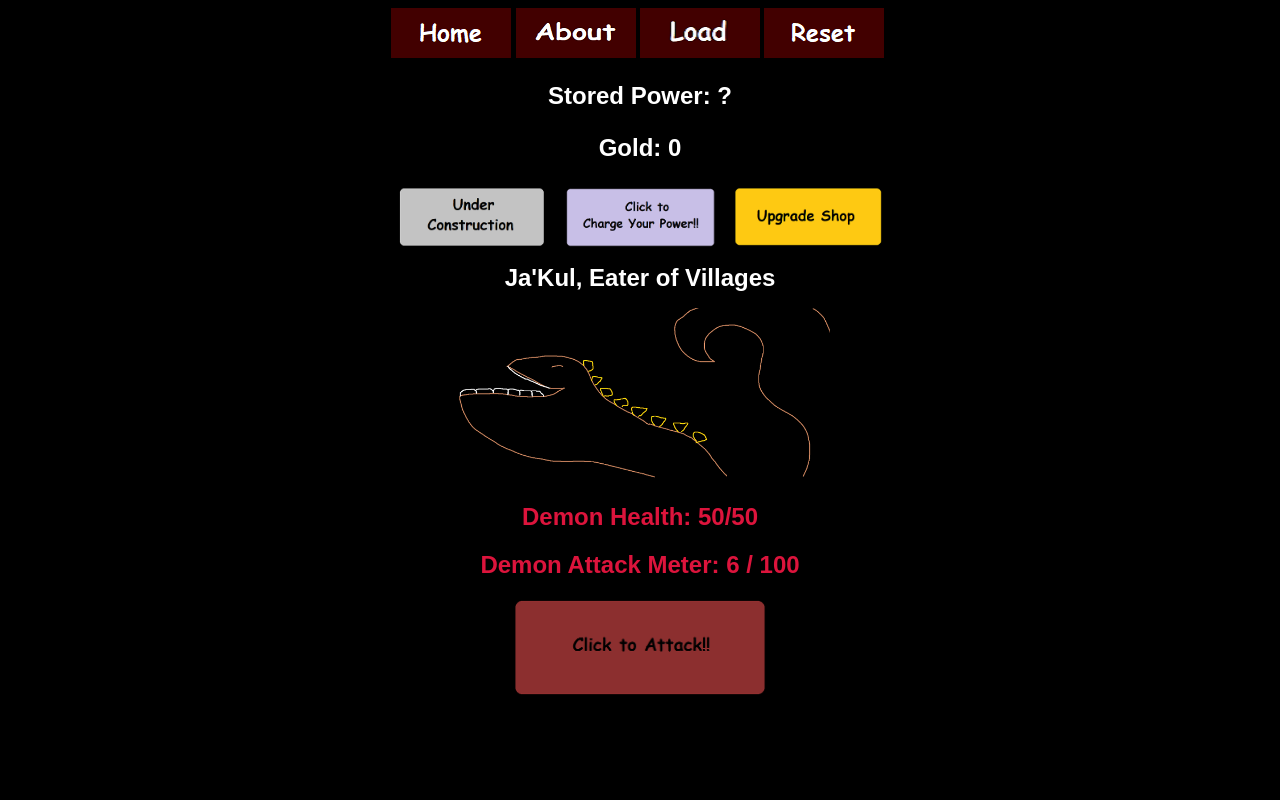
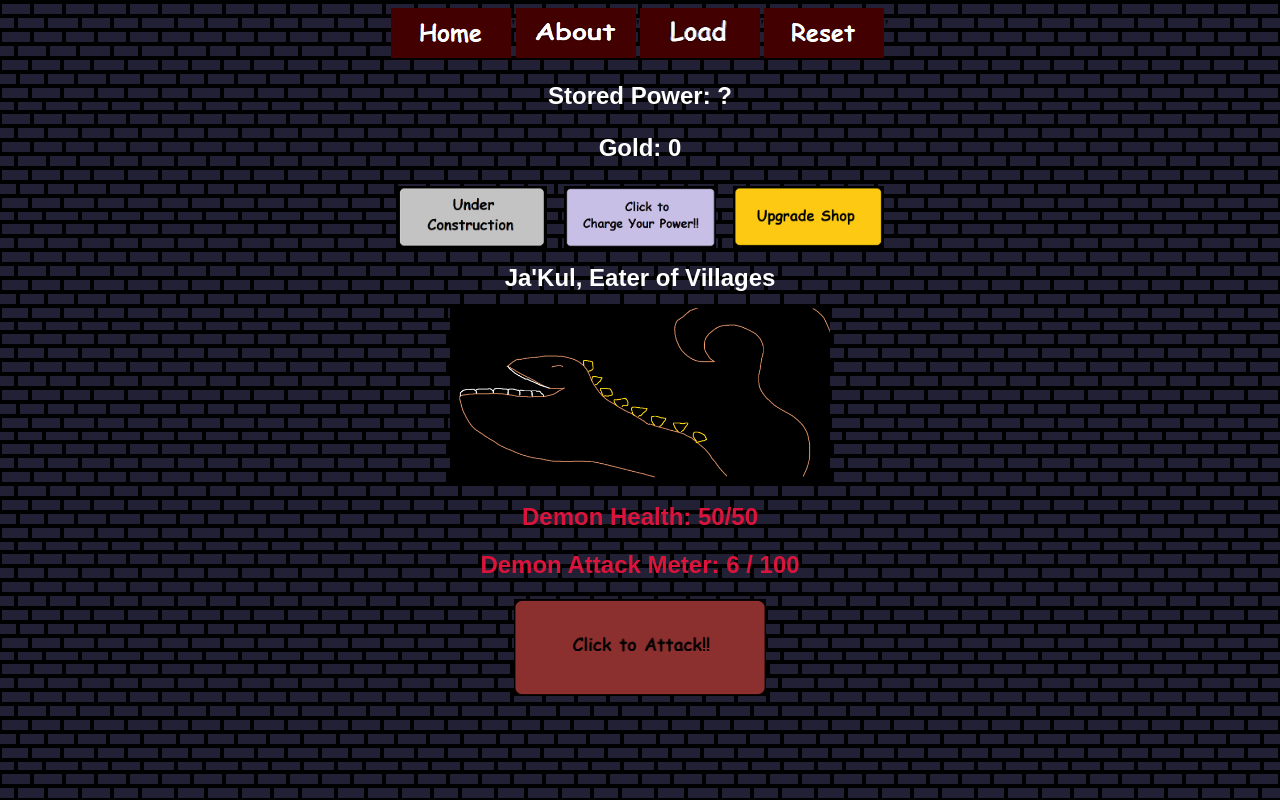
Before and after one commit to Lukakona/demon-fighter-incremental, a plain HTML site: page index.html in a window 1280 px wide. Drawn offline with Linux system fonts and the light colour scheme.

Commit message:
Update interface.css
added bg tiles

```diff
--- a/interface.css
+++ b/interface.css
@@ -1,5 +1,6 @@
 body {
     background-color:black;
+    background-image: url(img/ui/tempbgtile.png);
 }
 
 h1 {
```
